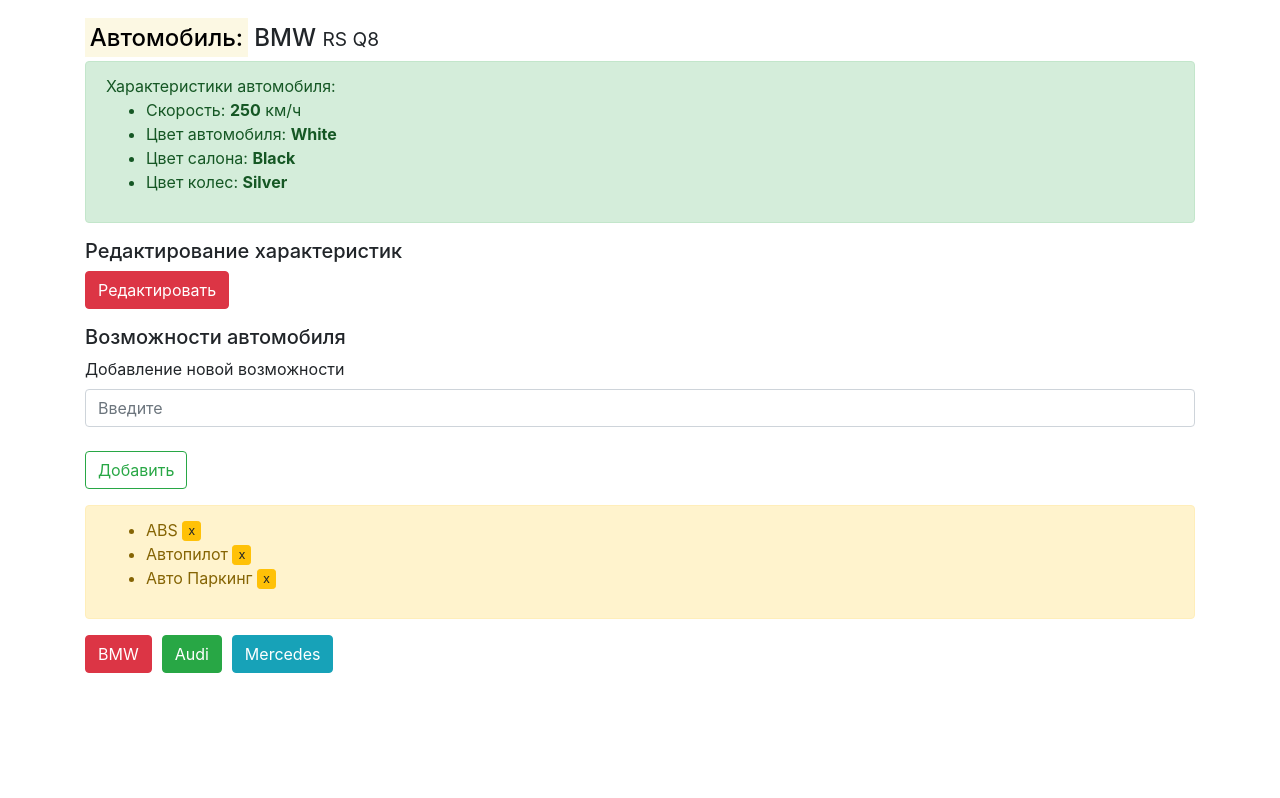
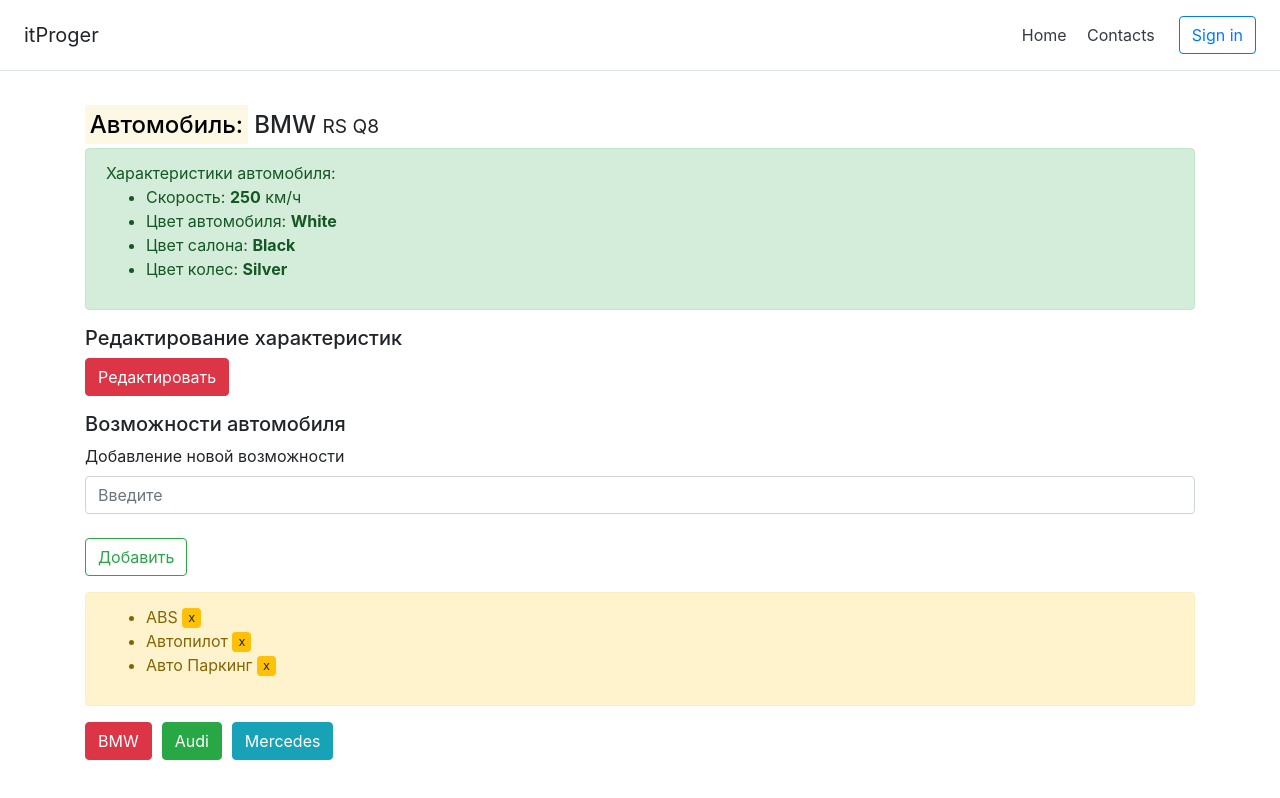
Before and after one commit to andreynovikov95/itProger, an Angular app: page / in a window 1280 px wide. Shown: the top 798 px of the page. Built offline with nearby package versions, Linux system fonts and the light colour scheme.

Commit message:
add routes

```diff
--- a/src/app/app-routing.module.ts
+++ b/src/app/app-routing.module.ts
@@ -1,7 +1,18 @@
 import { NgModule } from '@angular/core';
 import { Routes, RouterModule } from '@angular/router';
+import { CarComponent } from './components/car/car.component';
+import { ContactsComponent } from './components/contacts/contacts.component';
 
-const routes: Routes = [];
+const routes: Routes = [
+  {
+    path: '',
+    component: CarComponent
+  },
+  {
+    path: 'contacts',
+    component: ContactsComponent
+  }
+];
 
 @NgModule({
   imports: [RouterModule.forRoot(routes)],
--- a/src/app/app.component.html
+++ b/src/app/app.component.html
@@ -1 +1,19 @@
-<app-car></app-car>
+<div class="d-flex flex-column flex-md-row align-items-center p-3 px-md-4 mb-3 bg-white border-bottom box-shadow">
+  <h5 class="my-0 mr-md-auto font-weight-normal">itProger</h5>
+  <nav class="my-2 my-md-0 mr-md-3">
+    <a
+      class="p-2 text-dark"
+      routerLink="/"
+    >
+      Home
+    </a>
+    <a
+      class="p-2 text-dark"
+      routerLink="/contacts"
+    >
+      Contacts
+    </a>
+  </nav>
+  <a class="btn btn-outline-primary" href="#">Sign in</a>
+</div>
+<router-outlet></router-outlet>
--- a/src/app/app.module.ts
+++ b/src/app/app.module.ts
@@ -5,11 +5,13 @@
 import { AppRoutingModule } from './app-routing.module';
 import { AppComponent } from './app.component';
 import { CarComponent } from './components/car/car.component';
+import { ContactsComponent } from './components/contacts/contacts.component';
 
 @NgModule({
   declarations: [
     AppComponent,
-    CarComponent
+    CarComponent,
+    ContactsComponent
   ],
   imports: [
     BrowserModule,
--- /dev/null
+++ b/src/app/components/contacts/contacts.component.html
@@ -0,0 +1,4 @@
+<div class="container">
+  <br>
+  <h3>Страница с контактами</h3>
+</div>
--- /dev/null
+++ b/src/app/components/contacts/contacts.component.ts
@@ -0,0 +1,15 @@
+import { Component, OnInit } from '@angular/core';
+
+@Component({
+  selector: 'app-contacts',
+  templateUrl: './contacts.component.html',
+  styleUrls: ['./contacts.component.styl']
+})
+export class ContactsComponent implements OnInit {
+
+  constructor() { }
+
+  ngOnInit(): void {
+  }
+
+}
```
Also changed, not shown: src/app/components/contacts/contacts.component.styl (added), 1 other file (tests, documents, lock files or other folders).
